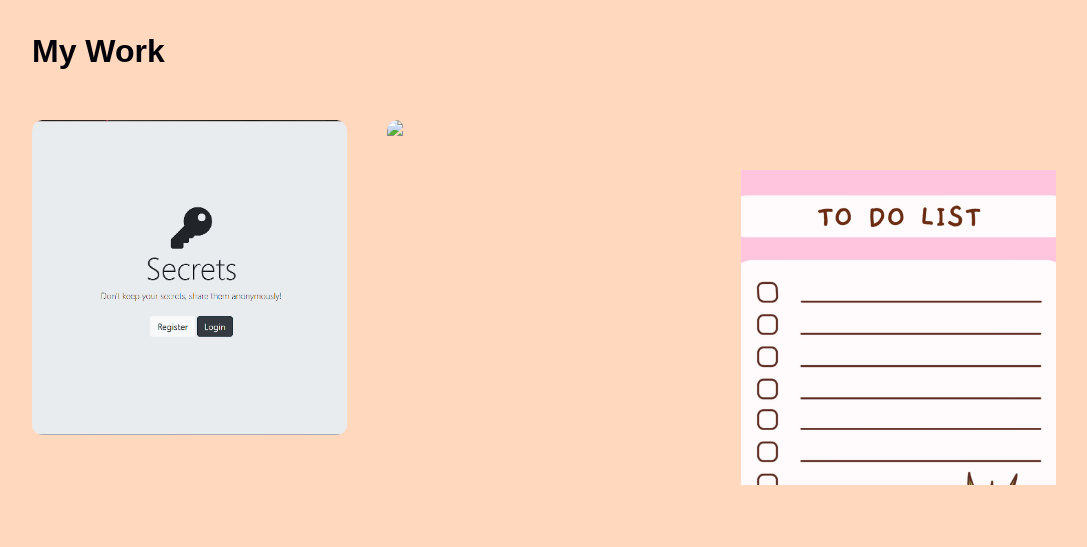
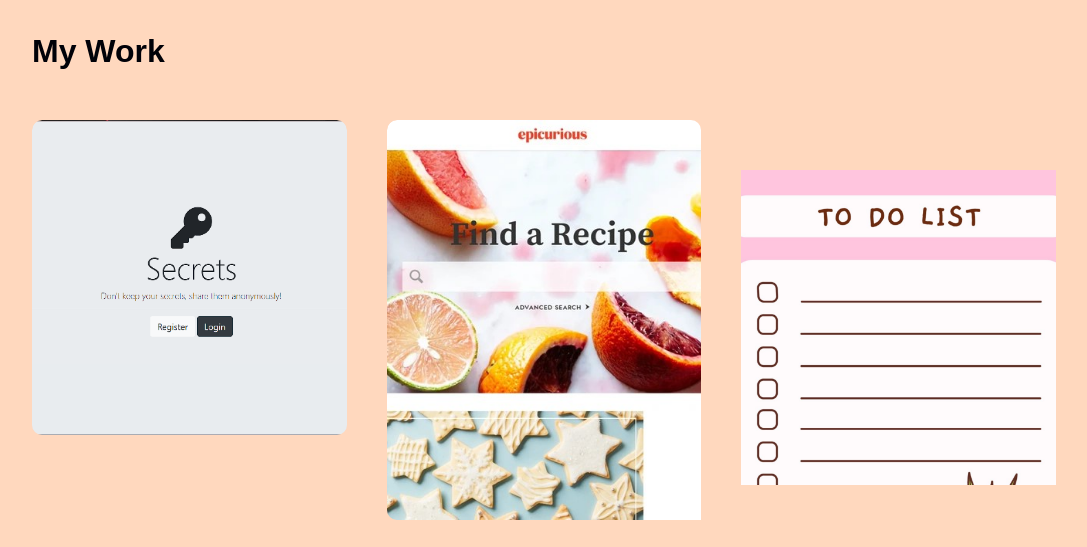
Before and after one commit to pradhyumn32/My-PortFolio, a plain HTML site: page index.html in a window 1280 px wide. Shown: the part 2180-2727 px from the top of the page, without its empty margins (96-1183 px from the left). Drawn offline with Linux system fonts and the light colour scheme.

Commit message:
Update index.html

```diff
--- a/index.html
+++ b/index.html
@@ -108,7 +108,7 @@
                     </div>
                 </div>
                 <div class="work">
-                    <img src="recipeimg1.webp" id="rock">
+                    <img src="recipeimg1.jpg" id="rock">
                     <div class="layer">
                         <h3>AskChef</h3>
                         <p> The website lets you discover, upload and manage food recipes.</p>
```
